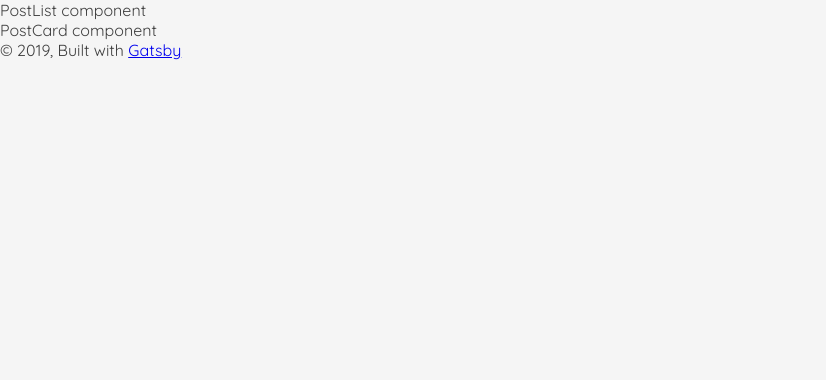
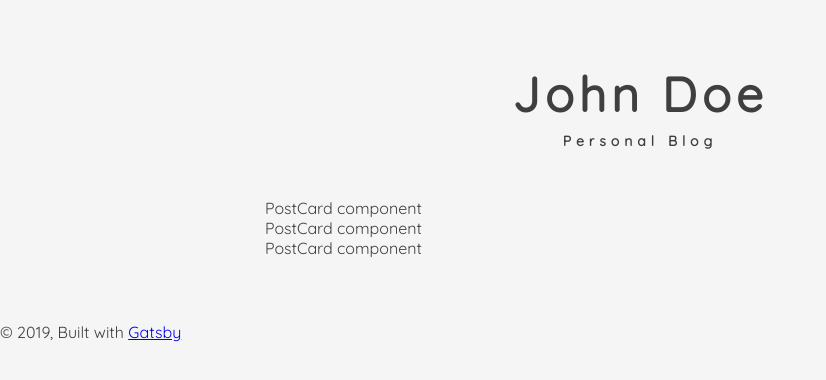
Before and after one commit to eneax/gatsby-mdx-blog, a Gatsby site: page / in a window 1280 px wide. Shown: the whole page, without its empty margins (0-826 px from the left). Built offline with nearby package versions, Linux system fonts and the light colour scheme; Gatsby itself is replaced by a stand-in of ours; some packages are replaced by stand-ins of ours.

Commit message:
Get posts props in PostList component

```diff
--- a/src/components/postList.js
+++ b/src/components/postList.js
@@ -1,13 +1,23 @@
 import React from 'react'
+
+import styles from './postList.module.css'
 import PostCard from './postCard'
 
-const PostList = () => {
+const PostList = ({ posts }) => {
   return (
-    <div>
-      PostList component
+    <section className={styles.posts}>
+      <h1>John Doe</h1>
+      <h4>Personal Blog</h4>
 
-      <PostCard />
-    </div>
+      <div className={styles.center}>
+        {posts.map(({ node }, index) => (
+          <PostCard
+            key={index}
+            post={node}
+          />
+        ))}
+      </div>
+    </section>
   )
 }
 
```
